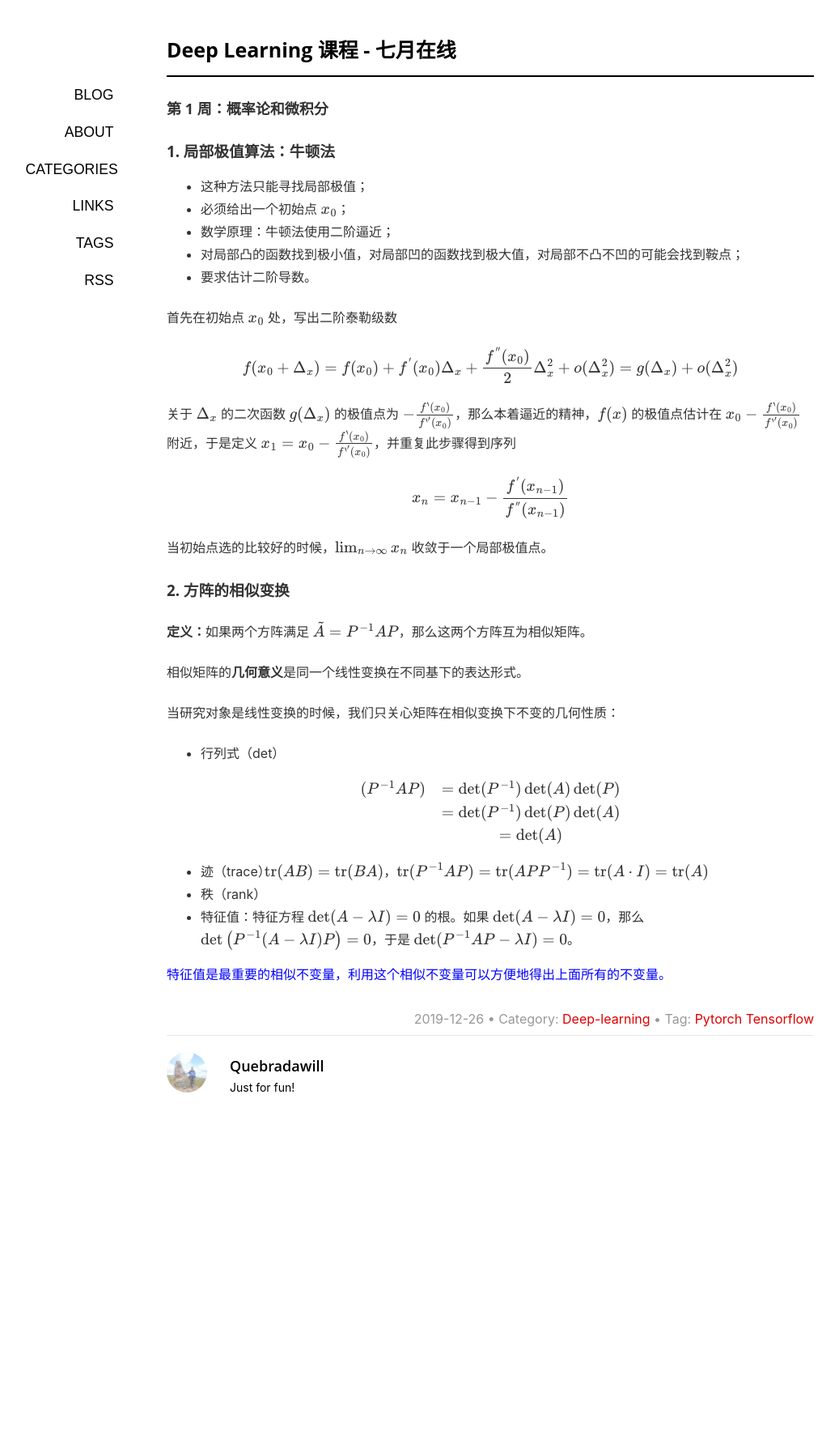
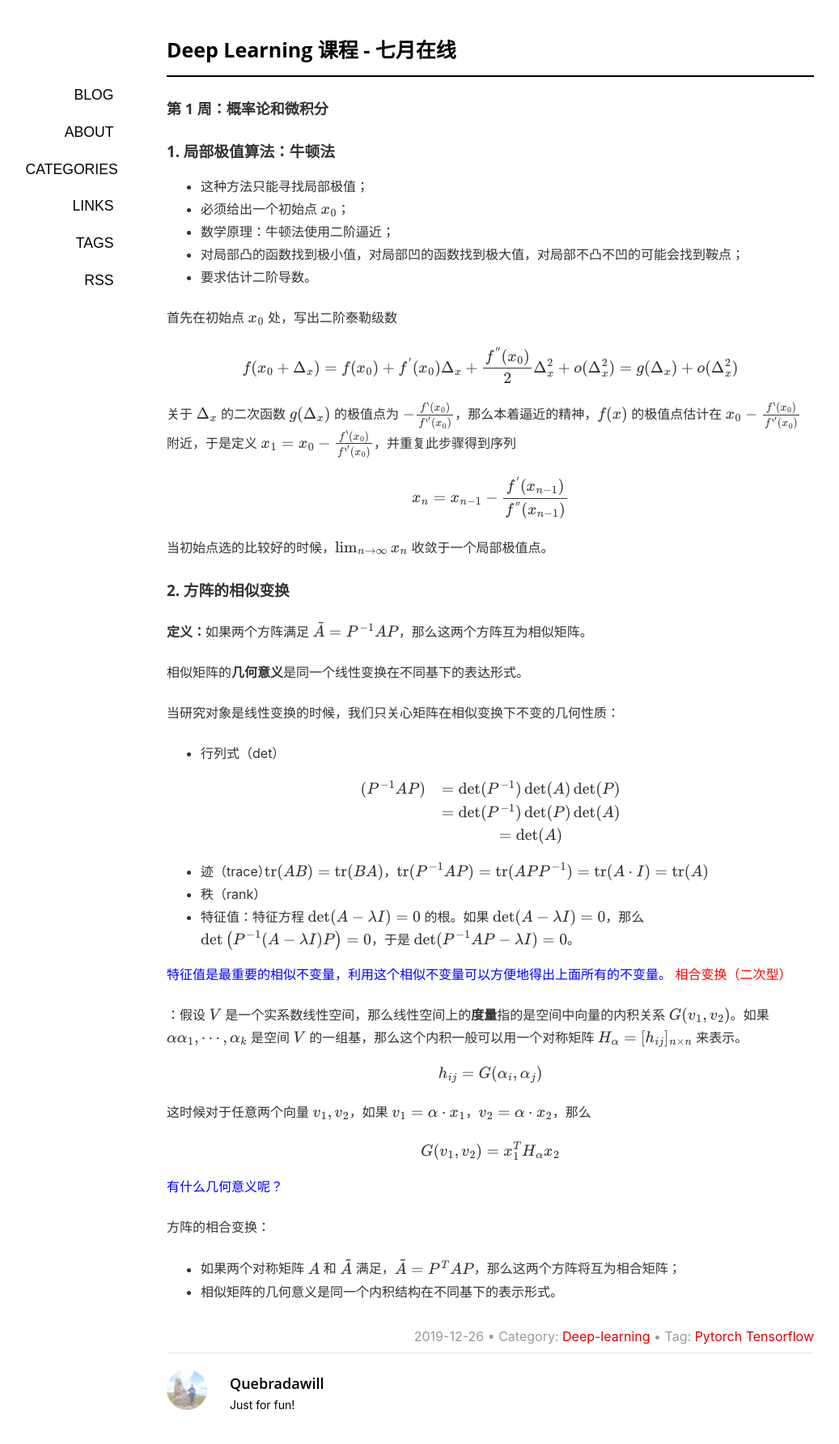
Before and after one commit to Quebradawill/quebrada.github.io, a Jekyll site: the page built from _posts/2019-12-26-deep-learning-july-online.md, in a window 1280 px wide. Shown: the whole page at 81% size, without its empty margins (34-1071 px from the left). Built offline with Jekyll 4.4.1, drawn with Linux system fonts in a browser that asks for light colours; formulas are drawn with MathJax 3; a script that is not in the unit is left out; comment, search, counter and statistics services are not loaded; before the commit the page ends 1391 px from its top, so only the background shows below that.

Commit message:
Update 2019-12-26-deep-learning-july-online.md

```diff
--- a/_posts/2019-12-26-deep-learning-july-online.md
+++ b/_posts/2019-12-26-deep-learning-july-online.md
@@ -59,3 +59,26 @@ $$
 - 特征值：特征方程 $ \det (A - \lambda I)  = 0$ 的根。如果 $ \det (A - \lambda I) = 0 $，那么 $\det \left ( P^{-1} (A - \lambda I) P \right) = 0$，于是 $  \det (P^{-1} A P - \lambda I)  = 0 $。
 
 <font color = 'blue'>特征值是最重要的相似不变量，利用这个相似不变量可以方便地得出上面所有的不变量。</font>
+
+<font color='red'>相合变换（二次型）</font>：假设 $V$ 是一个实系数线性空间，那么线性空间上的**度量**指的是空间中向量的内积关系 $G(v_1,v_2)$。如果 $\alpha \{\alpha_1, \cdots, \alpha_k \}$ 是空间 $V$ 的一组基，那么这个内积一般可以用一个对称矩阵 $H_{\alpha} = [h_{ij}]_{n \times n}$ 来表示。
+
+
+$$
+h_{ij} = G(\alpha_i, \alpha_j)
+$$
+
+
+这时候对于任意两个向量 $v_1, v_2$，如果 $v_1 = \alpha \cdot x_1$，$v_2 = \alpha \cdot x_2$，那么
+
+
+$$
+G(v_1, v_2) = x_1^T H_{\alpha} x_2
+$$
+
+
+<font color='blue'>有什么几何意义呢？</font>
+
+方阵的相合变换：
+
+- 如果两个对称矩阵 $A$ 和 $\tilde{A}$ 满足，$\tilde{A} = P^T AP$，那么这两个方阵将互为相合矩阵；
+- 相似矩阵的几何意义是同一个内积结构在不同基下的表示形式。
```
